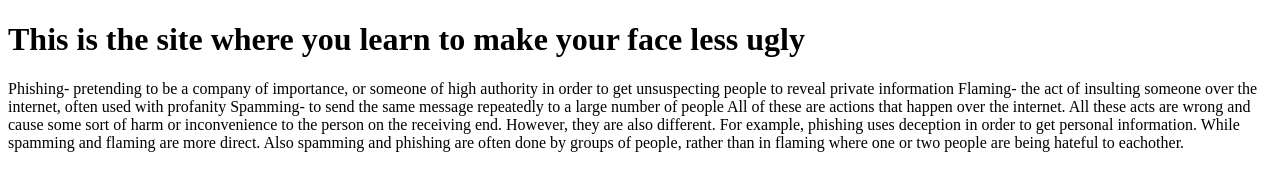
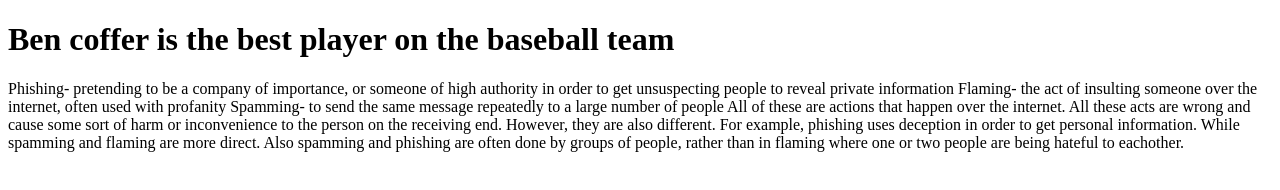
Before and after one commit to thetylercarver/tylercarver, a plain HTML site: page index.html in a window 1280 px wide. Drawn offline with Linux system fonts and the light colour scheme.

Commit message:
changed title

```diff
--- a/index.html
+++ b/index.html
@@ -5,7 +5,7 @@
 </head>
 <body>
 
-<h1>This is the site where you learn to make your face less ugly</h1>
+<h1>Ben coffer is the best player on the baseball team</h1>
 <p>Phishing- pretending to be a company of importance, or someone of high authority in order to get unsuspecting people to reveal private information
 Flaming- the act of insulting someone over the internet, often used with profanity
 Spamming- to send the same message repeatedly to a large number of people
```
